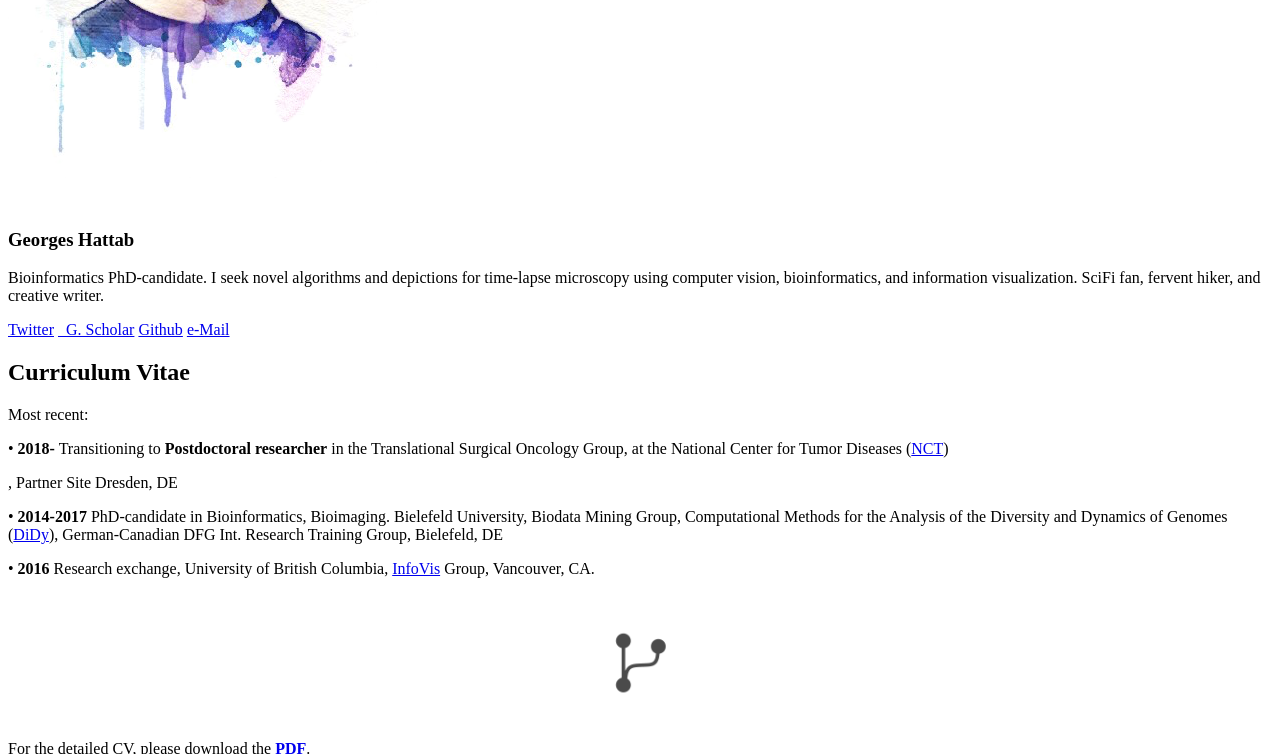
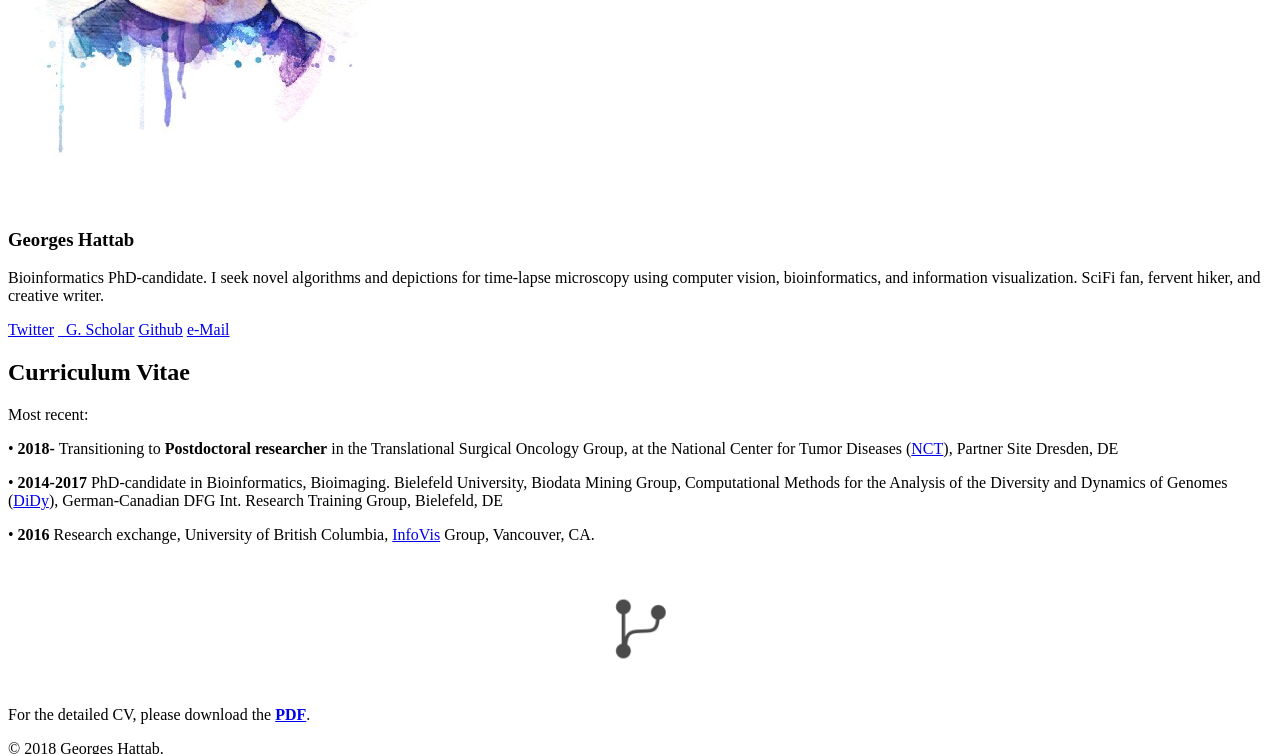
Before and after one commit to ghattab/ghattab.github.io, a Jekyll site: the page built from cv.md, in a window 1280 px wide and 900 px high, scrolled down 578 px, cut to the strip 0-754 px from the top of the window. Built offline with Jekyll 4.4.1, drawn with Linux system fonts in a browser that asks for light colours.

Commit message:
bug fix </p>

```diff
--- a/_layouts/cv.html
+++ b/_layouts/cv.html
@@ -49,9 +49,9 @@
 <!--    <p align="center" class=bottom-small><img src="{{ site.url }}/images/cv/current.png" alt="" width="70" height="70"></p>-->
 
 Most recent:
-    <p align="left">&#8226 <strong>2018-</strong> Transitioning to <strong>Postdoctoral researcher</strong> in the Translational Surgical Oncology Group, at the National Center for Tumor Diseases (<a href="https://www.nct-dresden.de/en.html">NCT</a>)</p>, Partner Site Dresden, DE
+    <p align="left">&#8226 <strong>2018-</strong> Transitioning to <strong>Postdoctoral researcher</strong> in the Translational Surgical Oncology Group, at the National Center for Tumor Diseases (<a href="https://www.nct-dresden.de/en.html">NCT</a>), Partner Site Dresden, DE</p>
     <p align="left">&#8226 <strong>2014-2017</strong> PhD-candidate in Bioinformatics, Bioimaging. Bielefeld University, Biodata Mining Group, Computational Methods for the Analysis of the Diversity and Dynamics of Genomes (<a href="https//didy.uni-bielefeld.de/">DiDy</a>), German-Canadian DFG Int. Research Training Group, Bielefeld, DE</p>
-    <p align="left">&#8226 <strong>2016</strong> Research exchange, University of British Columbia, <a href="http://www.cs.ubc.ca/group/infovis/">InfoVis</a> Group, Vancouver, CA.
+    <p align="left">&#8226 <strong>2016</strong> Research exchange, University of British Columbia, <a href="http://www.cs.ubc.ca/group/infovis/">InfoVis</a> Group, Vancouver, CA.</p>
     <p align="left"></p>
     <br>
 
```
